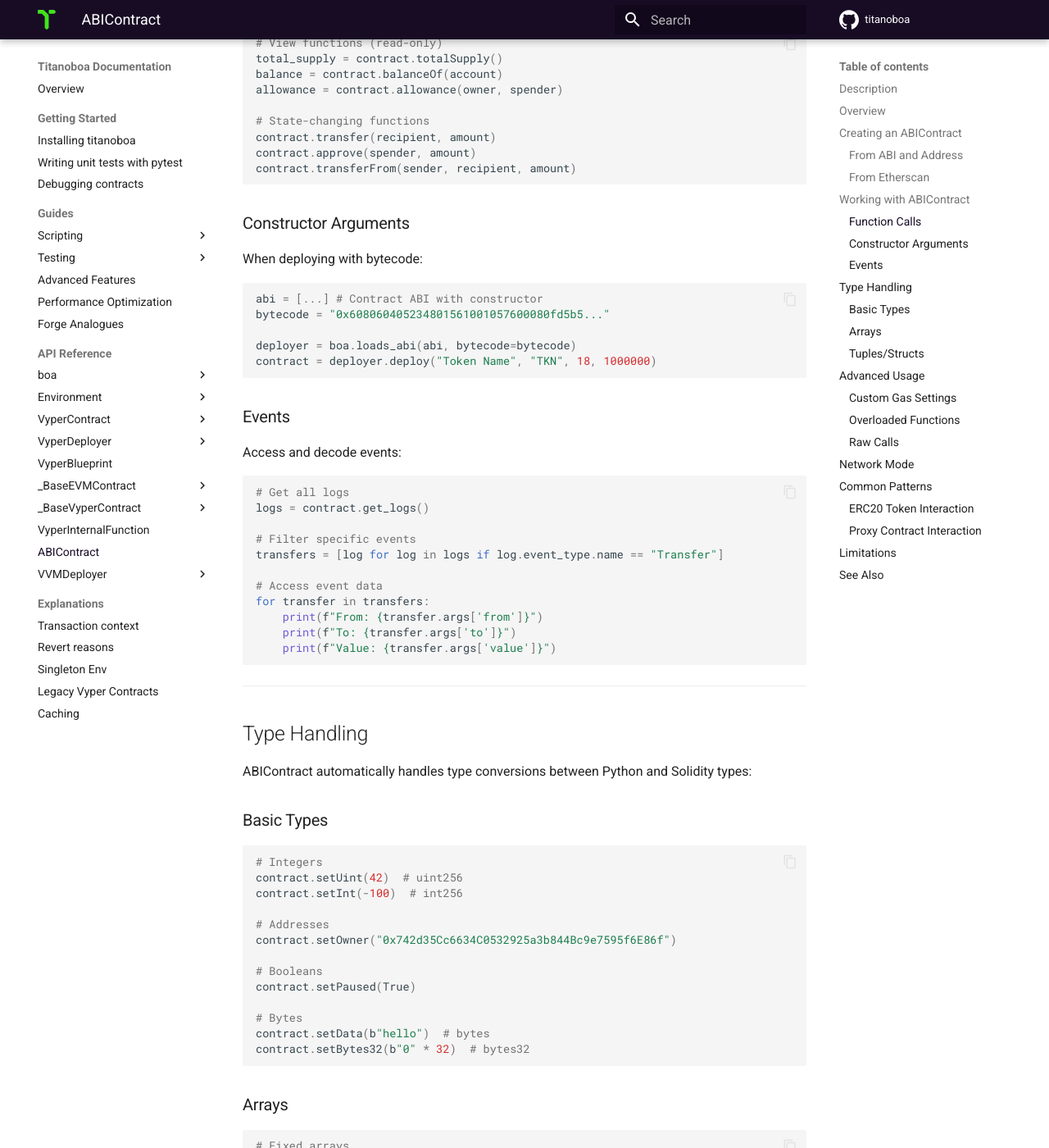
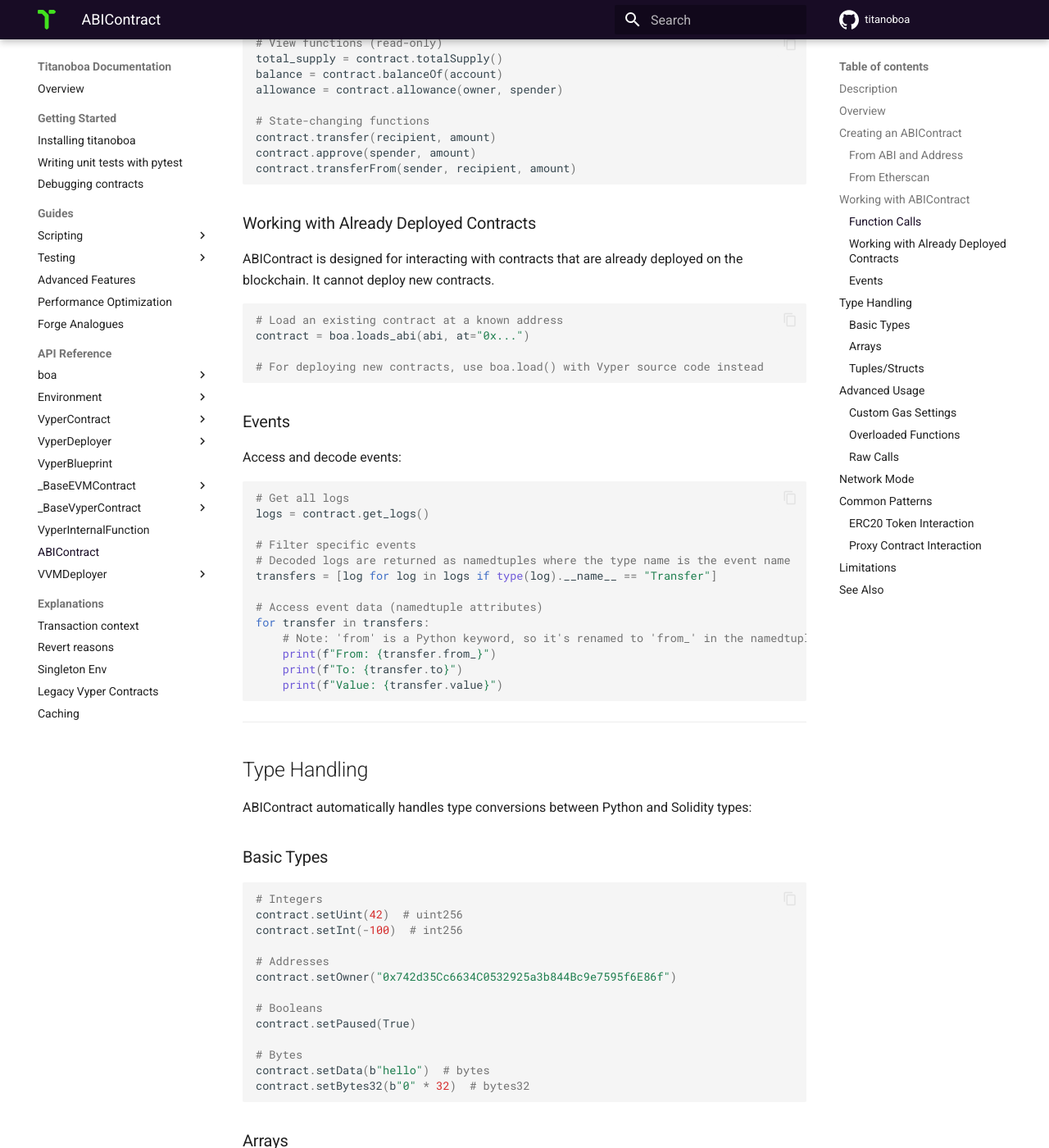
Before and after one commit to vyperlang/titanoboa, an MkDocs documentation site: the page built from docs/api/abi_contract/overview.md, in a window 1280 px wide and 1400 px high, scrolled down 1598 px. Shown: the whole window at 82% size. Built offline with MkDocs 1.6.1 and Material for MkDocs 9.7.7, drawn with Linux system fonts in a browser that asks for light colours; comment, search, counter and statistics services are not loaded; some of the changed text lies outside the part shown.

Commit message:
docs fixes

````diff
--- a/docs/api/abi_contract/overview.md
+++ b/docs/api/abi_contract/overview.md
@@ -82,16 +82,15 @@
 contract.transferFrom(sender, recipient, amount)
 ```
 
-### Constructor Arguments
+### Working with Already Deployed Contracts
 
-When deploying with bytecode:
+ABIContract is designed for interacting with contracts that are already deployed on the blockchain. It cannot deploy new contracts.
 
 ```python
-abi = [...] # Contract ABI with constructor
-bytecode = "0x608060405234801561001057600080fd5b5..."
+# Load an existing contract at a known address
+contract = boa.loads_abi(abi, at="0x...")
 
-deployer = boa.loads_abi(abi, bytecode=bytecode)
-contract = deployer.deploy("Token Name", "TKN", 18, 1000000)
+# For deploying new contracts, use boa.load() with Vyper source code instead
 ```
 
 ### Events
@@ -103,13 +102,15 @@
 logs = contract.get_logs()
 
 # Filter specific events
-transfers = [log for log in logs if log.event_type.name == "Transfer"]
+# Decoded logs are returned as namedtuples where the type name is the event name
+transfers = [log for log in logs if type(log).__name__ == "Transfer"]
 
-# Access event data
+# Access event data (namedtuple attributes)
 for transfer in transfers:
-    print(f"From: {transfer.args['from']}")
-    print(f"To: {transfer.args['to']}")
-    print(f"Value: {transfer.args['value']}")
+    # Note: 'from' is a Python keyword, so it's renamed to 'from_' in the namedtuple
+    print(f"From: {transfer.from_}")
+    print(f"To: {transfer.to}")
+    print(f"Value: {transfer.value}")
 ```
 
 ---
@@ -176,12 +177,13 @@
 
 ### Overloaded Functions
 
-For contracts with overloaded functions, use the full signature:
+For contracts with overloaded functions (same name, different parameters), you need to disambiguate by providing the full signature:
 
 ```python
 # If contract has multiple transfer functions
-contract["transfer(address,uint256)"](recipient, amount)
-contract["transfer(address,uint256,bytes)"](recipient, amount, data)
+# Use the disambiguate_signature parameter
+contract.transfer(recipient, amount, disambiguate_signature="transfer(address,uint256)")
+contract.transfer(recipient, amount, data, disambiguate_signature="transfer(address,uint256,bytes)")
 ```
 
 ### Raw Calls
@@ -189,8 +191,9 @@
 For low-level interactions:
 
 ```python
-# Encode function call
-data = contract.transfer.encode_input(recipient, amount)
+# Get the function selector and prepare calldata
+fn = contract.transfer
+data = fn.prepare_calldata(recipient, amount)
 
 # Execute raw call
 result = boa.env.raw_call(
@@ -200,8 +203,9 @@
     gas=100000
 )
 
-# Decode result
-success = contract.transfer.decode_output(result)
+# Decode result using abi_decode
+from eth.codecs import abi
+success = abi.decode("(bool)", result)[0]
 ```
 
 ---
````
Also changed, not shown: docs/api/common_classes/address.md (+2 -2 lines), 2 other files.
